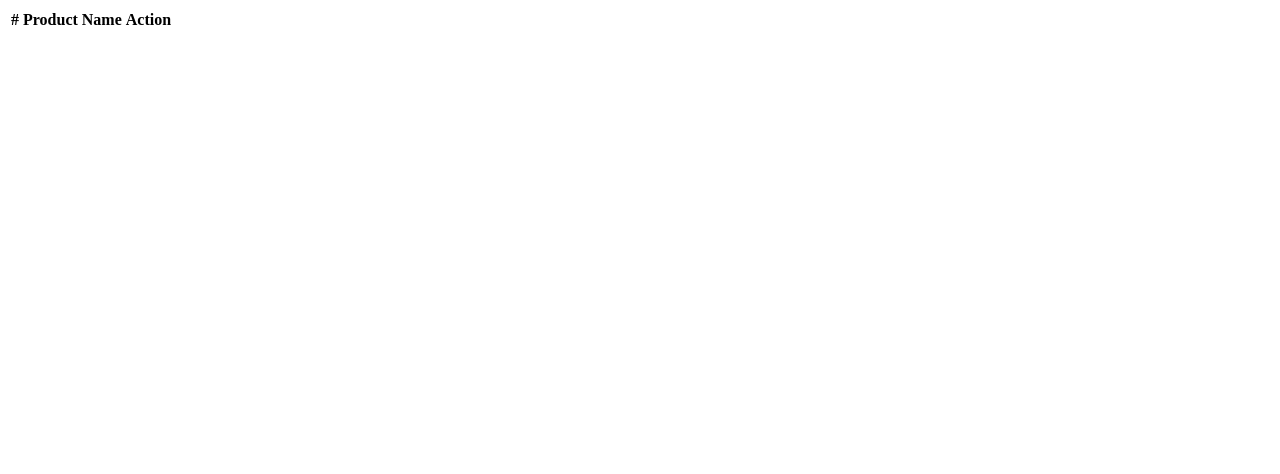
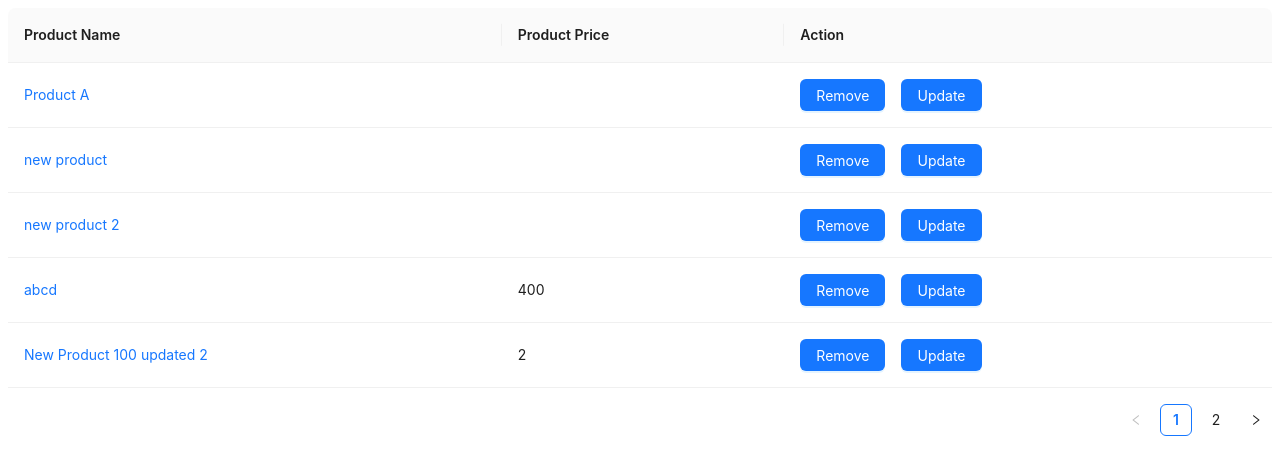
Before and after one commit to sontv8/web502-we17303, a React (Vite) app in the folder WE17303-react-ts/: page /admin/products in a window 1280 px wide. Shown: the top 474 px of the page. Built offline with nearby package versions, Linux system fonts and the light colour scheme; data requests are answered from the project's data file.

Commit message:
Buổi: 12: xử lý table với ant design + phân trang

```diff
--- a/WE17303-react-ts/src/App.tsx
+++ b/WE17303-react-ts/src/App.tsx
@@ -53,7 +53,7 @@ function App() {
           <Route path='/admin' element={<AdminLayout />}>
             <Route index element={<Dashboard />} />
             <Route path='products' >
-              <Route index element={<ProductManagementPage />} />
+              <Route index element={<ProductManagementPage products={products} />} />
               <Route path='add' element={<AddProductPage onAdd={onHandleAdd} />} />
               <Route path=':id/update' element={<UpdateProductPage onUpdate={onHandleUpdate} products={products} />} />
             </Route>
--- a/WE17303-react-ts/src/pages/admin/ProductManagement.tsx
+++ b/WE17303-react-ts/src/pages/admin/ProductManagement.tsx
@@ -1,22 +1,73 @@
 import React from 'react'
+import { Space, Table, Tag, Button } from 'antd';
+import type { ColumnsType } from 'antd/es/table';
+import { Link } from 'react-router-dom'
 
-const ProductManagementPage = () => {
-    return (
-        <div>
-            <table>
-                <thead>
-                    <tr>
-                        <th>#</th>
-                        <th>Product Name</th>
-                        <th>Action</th>
-                    </tr>
-                </thead>
-                <tbody>
+const ProductManagementPage = (props) => {
+    const data = props.products.map(item => {
+        return {
+            key: item.id,
+            name: item.name,
+            price: item.price
+        }
+    })
+    interface DataType {
+        key: string;
+        name: string;
+        age: number;
+        address: string;
+        tags: string[];
+    }
 
-                </tbody>
-            </table>
-        </div>
-    )
+    const columns: ColumnsType<DataType> = [
+        {
+            title: 'Product Name',
+            dataIndex: 'name',
+            key: 'name',
+            render: (text) => <a>{text}</a>,
+        },
+        {
+            title: 'Product Price',
+            dataIndex: 'price',
+            key: 'price',
+        },
+        {
+            title: 'Action',
+            key: 'action',
+            render: (record) => (
+
+                <Space size="middle">
+                    <Button type="primary">Remove</Button>
+                    <Button type="primary"><Link to={`/admin/products/${record.key}/update`}>Update</Link></Button>
+                </Space>
+            ),
+        },
+    ];
+
+    // const data: DataType[] = [
+    //     {
+    //         key: '1',
+    //         name: 'John Brown',
+    //         age: 32,
+    //         address: 'New York No. 1 Lake Park',
+    //         tags: ['nice', 'developer'],
+    //     },
+    //     {
+    //         key: '2',
+    //         name: 'Jim Green',
+    //         age: 42,
+    //         address: 'London No. 1 Lake Park',
+    //         tags: ['loser'],
+    //     },
+    //     {
+    //         key: '3',
+    //         name: 'Joe Black',
+    //         age: 32,
+    //         address: 'Sydney No. 1 Lake Park',
+    //         tags: ['cool', 'teacher'],
+    //     },
+    // ];
+    return <Table columns={columns} dataSource={data} pagination={{ pageSize: 5 }} />
 }
 
 export default ProductManagementPage
```
